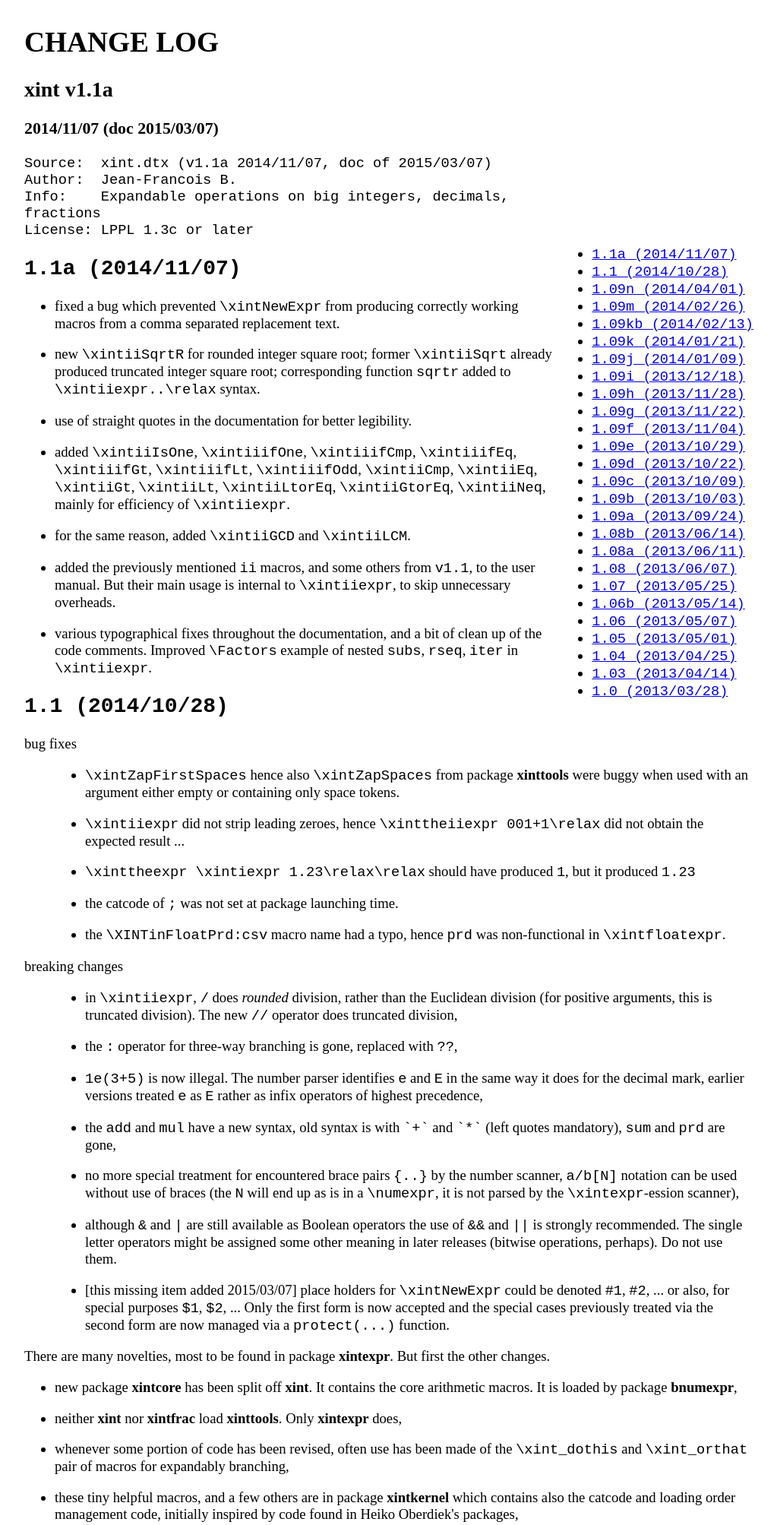
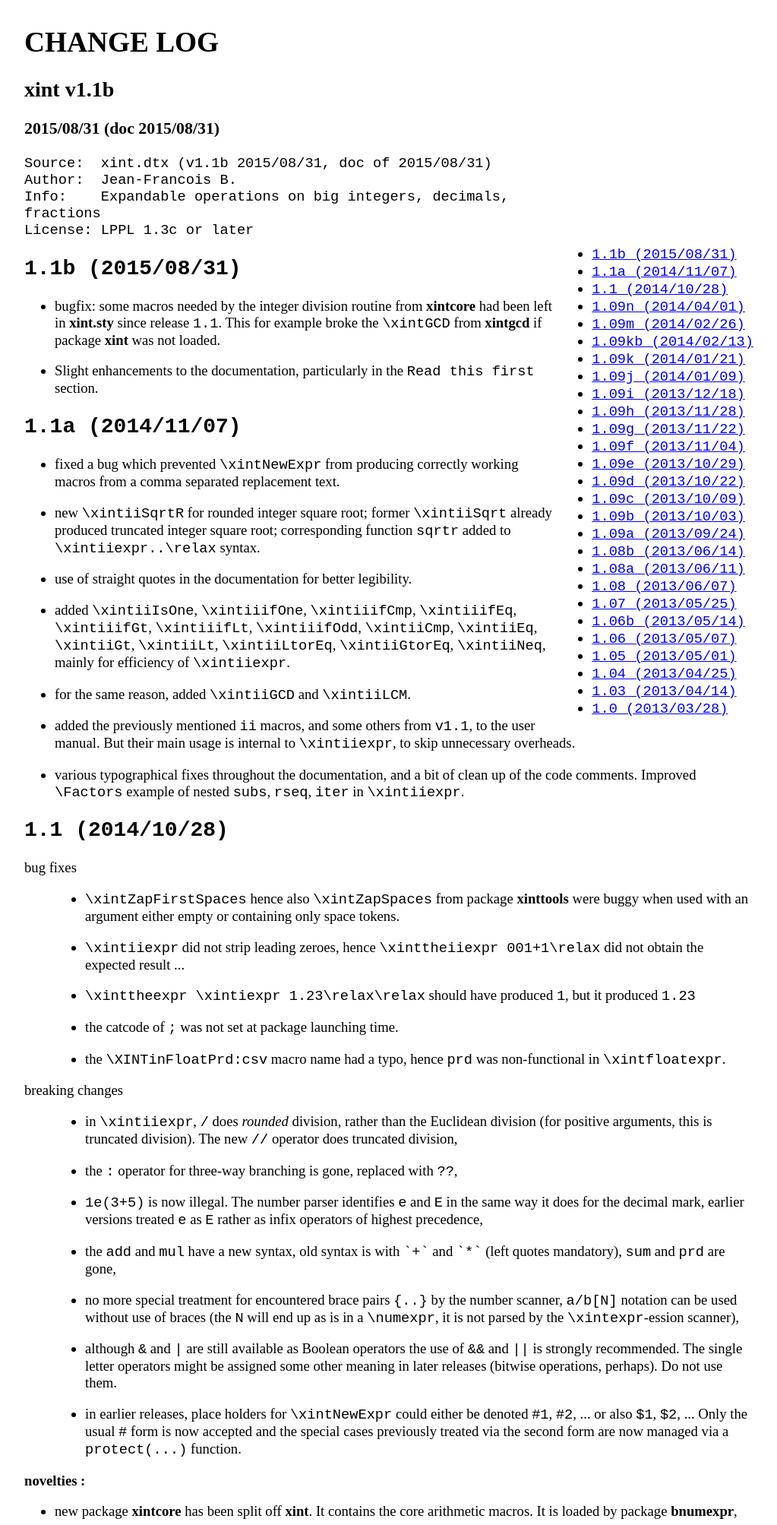
Before and after one commit to jfbu/xint, a plain HTML site: page CHANGES.html in a window 1280 px wide. Shown: the top 2007 px of the page at 76% size, without its empty margins (96-1119 px from the left). Drawn offline with Linux system fonts and the light colour scheme.

Commit message:
1.1b du 31 août 2015 (commit du master xintdev e8185cf)
sera tagué v1.1b

```diff
--- a/CHANGES.html
+++ b/CHANGES.html
@@ -4,7 +4,7 @@
   <meta http-equiv="Content-Type" content="text/html; charset=utf-8" />
   <meta http-equiv="Content-Style-Type" content="text/css" />
   <meta name="generator" content="pandoc" />
-  <meta name="author" content="xint v1.1a" />
+  <meta name="author" content="xint v1.1b" />
   <title>CHANGE LOG</title>
   <style type="text/css">code{white-space: pre;}</style>
   <style type="text/css">
@@ -17,11 +17,12 @@
 <body>
 <div id="header">
 <h1 class="title">CHANGE LOG</h1>
-<h2 class="author">xint v1.1a</h2>
-<h3 class="date">2014/11/07 (doc 2015/03/07)</h3>
+<h2 class="author">xint v1.1b</h2>
+<h3 class="date">2015/08/31 (doc 2015/08/31)</h3>
 </div>
 <div id="TOC">
 <ul>
+<li><a href="#b-20150831"><code>1.1b (2015/08/31)</code></a></li>
 <li><a href="#a-20141107"><code>1.1a (2014/11/07)</code></a></li>
 <li><a href="#section"><code>1.1 (2014/10/28)</code></a></li>
 <li><a href="#n-20140401"><code>1.09n (2014/04/01)</code></a></li>
@@ -50,10 +51,15 @@
 <li><a href="#section-7"><code>1.0 (2013/03/28)</code></a></li>
 </ul>
 </div>
-<pre><code>Source:  xint.dtx (v1.1a 2014/11/07, doc of 2015/03/07)
+<pre><code>Source:  xint.dtx (v1.1b 2015/08/31, doc of 2015/08/31)
 Author:  Jean-Francois B.
 Info:    Expandable operations on big integers, decimals, fractions
 License: LPPL 1.3c or later</code></pre>
+<h2 id="b-20150831"><code>1.1b (2015/08/31)</code></h2>
+<ul>
+<li><p>bugfix: some macros needed by the integer division routine from <strong>xintcore</strong> had been left in <strong>xint.sty</strong> since release <code>1.1</code>. This for example broke the <code>\xintGCD</code> from <strong>xintgcd</strong> if package <strong>xint</strong> was not loaded.</p></li>
+<li><p>Slight enhancements to the documentation, particularly in the <code>Read this first</code> section.</p></li>
+</ul>
 <h2 id="a-20141107"><code>1.1a (2014/11/07)</code></h2>
 <ul>
 <li><p>fixed a bug which prevented <code>\xintNewExpr</code> from producing correctly working macros from a comma separated replacement text.</p></li>
@@ -83,11 +89,11 @@ License: LPPL 1.3c or later</code></pre>
 <li><p>the <code>add</code> and <code>mul</code> have a new syntax, old syntax is with <code>`+`</code> and <code>`*`</code> (left quotes mandatory), <code>sum</code> and <code>prd</code> are gone,</p></li>
 <li><p>no more special treatment for encountered brace pairs <code>{..}</code> by the number scanner, <code>a/b[N]</code> notation can be used without use of braces (the <code>N</code> will end up as is in a <code>\numexpr</code>, it is not parsed by the <code>\xintexpr</code>-ession scanner),</p></li>
 <li><p>although <code>&amp;</code> and <code>|</code> are still available as Boolean operators the use of <code>&amp;&amp;</code> and <code>||</code> is strongly recommended. The single letter operators might be assigned some other meaning in later releases (bitwise operations, perhaps). Do not use them.</p></li>
-<li><p>[this missing item added 2015/03/07] place holders for <code>\xintNewExpr</code> could be denoted <code>#1</code>, <code>#2</code>, ... or also, for special purposes <code>$1</code>, <code>$2</code>, ... Only the first form is now accepted and the special cases previously treated via the second form are now managed via a <code>protect(...)</code> function.</p></li>
+<li><p>in earlier releases, place holders for <code>\xintNewExpr</code> could either be denoted <code>#1</code>, <code>#2</code>, ... or also <code>$1</code>, <code>$2</code>, ... Only the usual <code>#</code> form is now accepted and the special cases previously treated via the second form are now managed via a <code>protect(...)</code> function.</p></li>
 </ul>
 </dd>
 </dl>
-<p>There are many novelties, most to be found in package <strong>xintexpr</strong>. But first the other changes.</p>
+<p><strong>novelties :</strong></p>
 <ul>
 <li><p>new package <strong>xintcore</strong> has been split off <strong>xint</strong>. It contains the core arithmetic macros. It is loaded by package <strong>bnumexpr</strong>,</p></li>
 <li><p>neither <strong>xint</strong> nor <strong>xintfrac</strong> load <strong>xinttools</strong>. Only <strong>xintexpr</strong> does,</p></li>
@@ -121,14 +127,12 @@ License: LPPL 1.3c or later</code></pre>
 <li><p>inside <code>seq</code>, <code>rseq</code>, <code>rrseq</code>, <code>iter</code>, possibility to use <code>omit</code>, <code>abort</code> and <code>break</code> to control termination,</p></li>
 <li><p><code>n++</code> potentially infinite index generation for <code>seq</code>, <code>rseq</code>, <code>rrseq</code>, and <code>iter</code>, it is advised to use <code>abort</code> or <code>break(..)</code> at some point,</p></li>
 <li><p>the <code>add</code>, <code>mul</code>, <code>seq</code>, ... are nestable,</p></li>
-<li><p><code>\xintthecoords</code> converts a comma separated list of an even number of items to the format expected by the <code>TikZ</code> <code>coordinates</code> syntax,</p>
-<ul>
-<li>completely new version <code>\xintNewExpr</code>, <code>protect</code> function to handle external macros. The dollar sign <code>$</code> for place holders is not accepted anymore, only the standard macro parameter <code>#</code>. Not all constructs are compatible with <code>\xintNewExpr</code>.</li>
-</ul></li>
+<li><p><code>\xintthecoords</code> converts a comma separated list of an even number of items to the format expected by the <code>TikZ</code> <code>coordinates</code> syntax,</p></li>
+<li><p>completely new version <code>\xintNewExpr</code>, <code>protect</code> function to handle external macros. The dollar sign <code>$</code> for place holders is not accepted anymore, only the standard macro parameter <code>#</code>. Not all constructs are compatible with <code>\xintNewExpr</code>.</p></li>
 </ul>
 <h2 id="n-20140401"><code>1.09n (2014/04/01)</code></h2>
 <ul>
-<li><p>the user manual does not include by default the source code anymore: the <code>\NoSourceCode</code> toggle in file <code>xint.tex</code> has to be set to 0 before compilation to get source code inclusion.</p></li>
+<li><p>the user manual does not include by default the source code anymore: the <code>\NoSourceCode</code> toggle in file <code>xint.tex</code> has to be set to 0 before compilation to get source code inclusion (later release <code>1.1</code> made source code available as <code>sourcexint.pdf</code>).</p></li>
 <li><p>bug fix (<strong>xinttools</strong>) in <code>\XINT_nthelt_finish</code> (this bug was introduced in <code>1.09i</code> of <code>2013/12/18</code> and showed up when the index <code>N</code> was larger than the number of elements of the list).</p></li>
 </ul>
 <h2 id="m-20140226"><code>1.09m (2014/02/26)</code></h2>
```
Also changed, not shown: README.html (+4 -4 lines), 5 other files.
